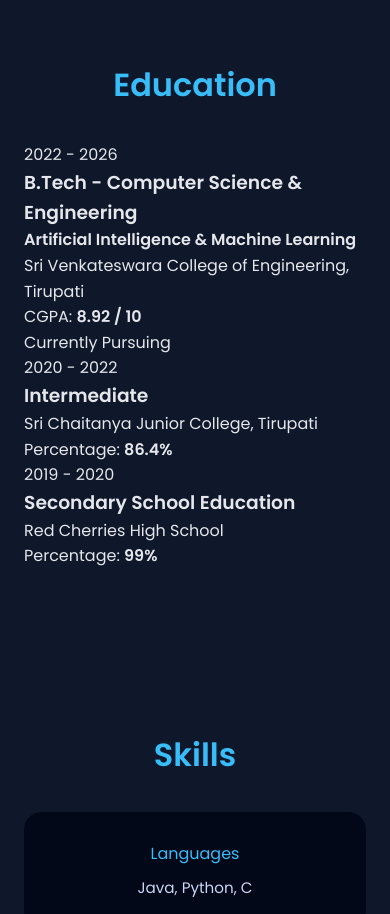
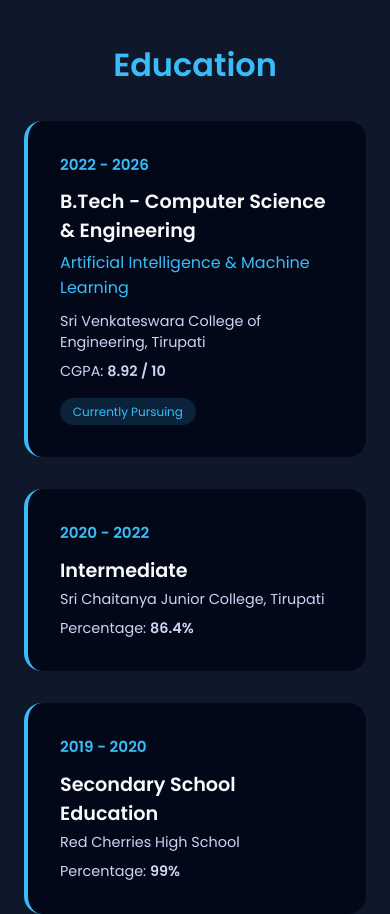
Before and after one commit to Bharath4200/portfolio, a plain HTML site: page index.html in a window 390 px wide. Shown: the part 1140-2054 px from the top of the page. Drawn offline with Linux system fonts and the light colour scheme.

Commit message:
Refactor CSS styles and add education section
Refactor and enhance global styles, navbar, home section, and project cards. Add education section with responsive design.

```diff
--- a/style.css
+++ b/style.css
@@ -7,11 +7,9 @@
 }
 
 body {
-    background-color: #0f172a;
+    background: #0f172a;
     color: #e5e7eb;
-    line-height: 1.6;
 }
-
 /* ===== NAVBAR ===== */
 header {
     position: fixed;
@@ -269,9 +267,15 @@ section h2 {
     position: absolute;
     inset: 0;
     border-radius: 18px;
-    background: linear-gradient(120deg, transparent, rgba(56,189,248,0.15), transparent);
+    background: linear-gradient(
+        120deg,
+        transparent,
+        rgba(56,189,248,0.15),
+        transparent
+    );
     opacity: 0;
     transition: opacity 0.3s;
+    pointer-events: none;
 }
 
 .project-card:hover::before {
@@ -405,3 +409,85 @@ img {
   position: relative;
   z-index: 1;
 }
+
+  /* ===== EDUCATION ===== */
+
+.education-container {
+    max-width: 900px;
+    margin: auto;
+    display: flex;
+    flex-direction: column;
+    gap: 2rem;
+}
+
+.education-card {
+    display: flex;
+    gap: 2rem;
+    background: rgba(2, 6, 23, 0.85);
+    padding: 2rem;
+    border-radius: 18px;
+    border-left: 4px solid #38bdf8;
+    transition: transform 0.3s ease, box-shadow 0.3s ease;
+}
+
+.education-card:hover {
+    transform: translateX(8px);
+    box-shadow: 0 15px 35px rgba(56, 189, 248, 0.15);
+}
+
+.education-year {
+    min-width: 120px;
+    color: #38bdf8;
+    font-weight: 600;
+    font-size: 0.95rem;
+}
+
+.education-content {
+    flex: 1;
+}
+
+.education-content h3 {
+    color: #f8fafc;
+    margin-bottom: 0.3rem;
+    font-size: 1.2rem;
+}
+
+.education-content h4 {
+    color: #38bdf8;
+    font-weight: 400;
+    margin-bottom: 0.7rem;
+}
+
+.college-name {
+    color: #e5e7eb;
+    font-weight: 500;
+    margin-bottom: 0.5rem;
+}
+
+.education-content p {
+    color: #cbd5f5;
+    font-size: 0.9rem;
+}
+
+.education-status {
+    display: inline-block;
+    margin-top: 1rem;
+    padding: 0.3rem 0.8rem;
+    border-radius: 20px;
+    background: rgba(56, 189, 248, 0.15);
+    color: #38bdf8;
+    font-size: 0.75rem;
+}
+
+/* Education responsive */
+
+@media (max-width: 768px) {
+    .education-card {
+        flex-direction: column;
+        gap: 0.7rem;
+    }
+
+    .education-year {
+        min-width: auto;
+    }
+}
```
